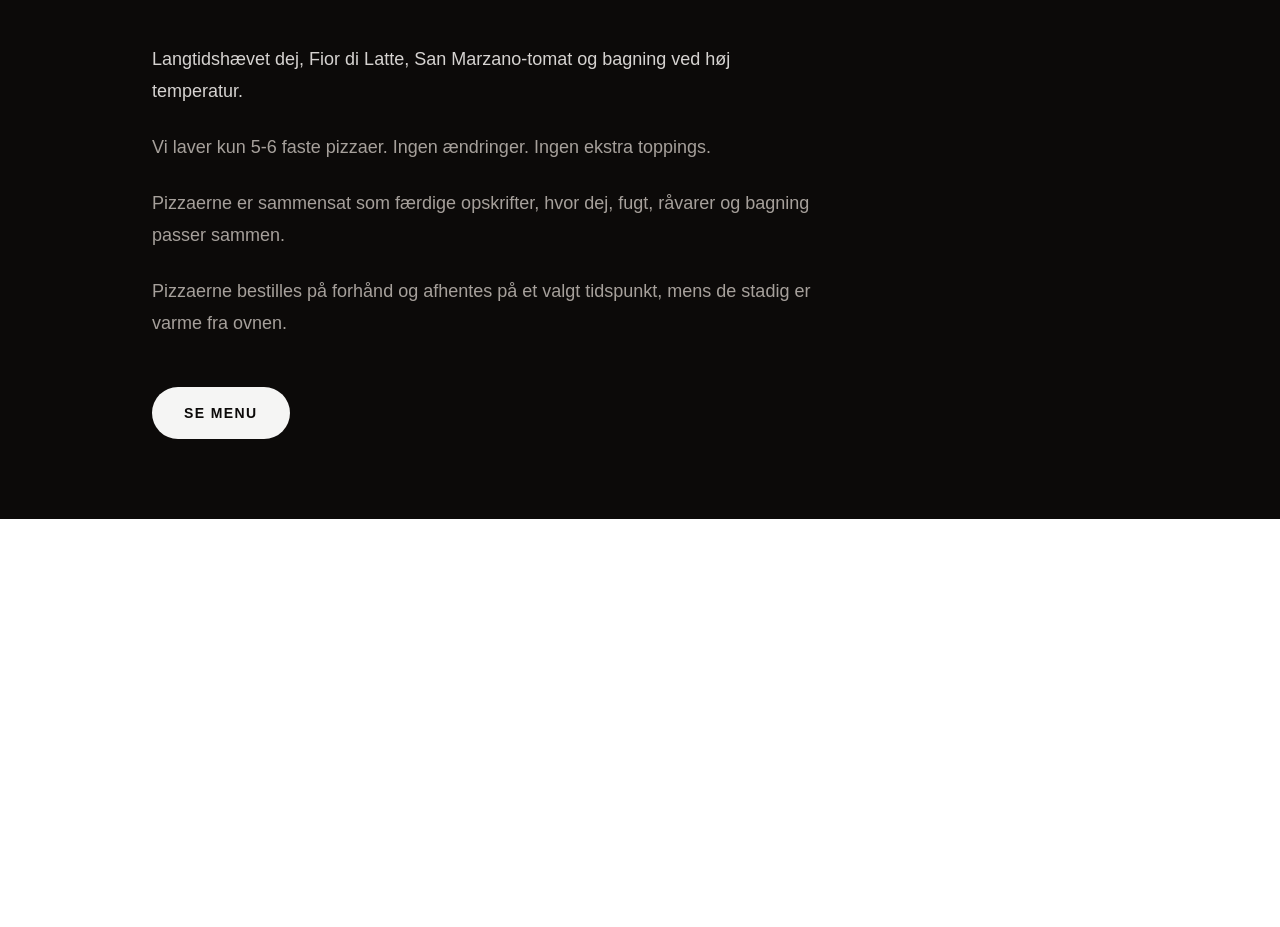
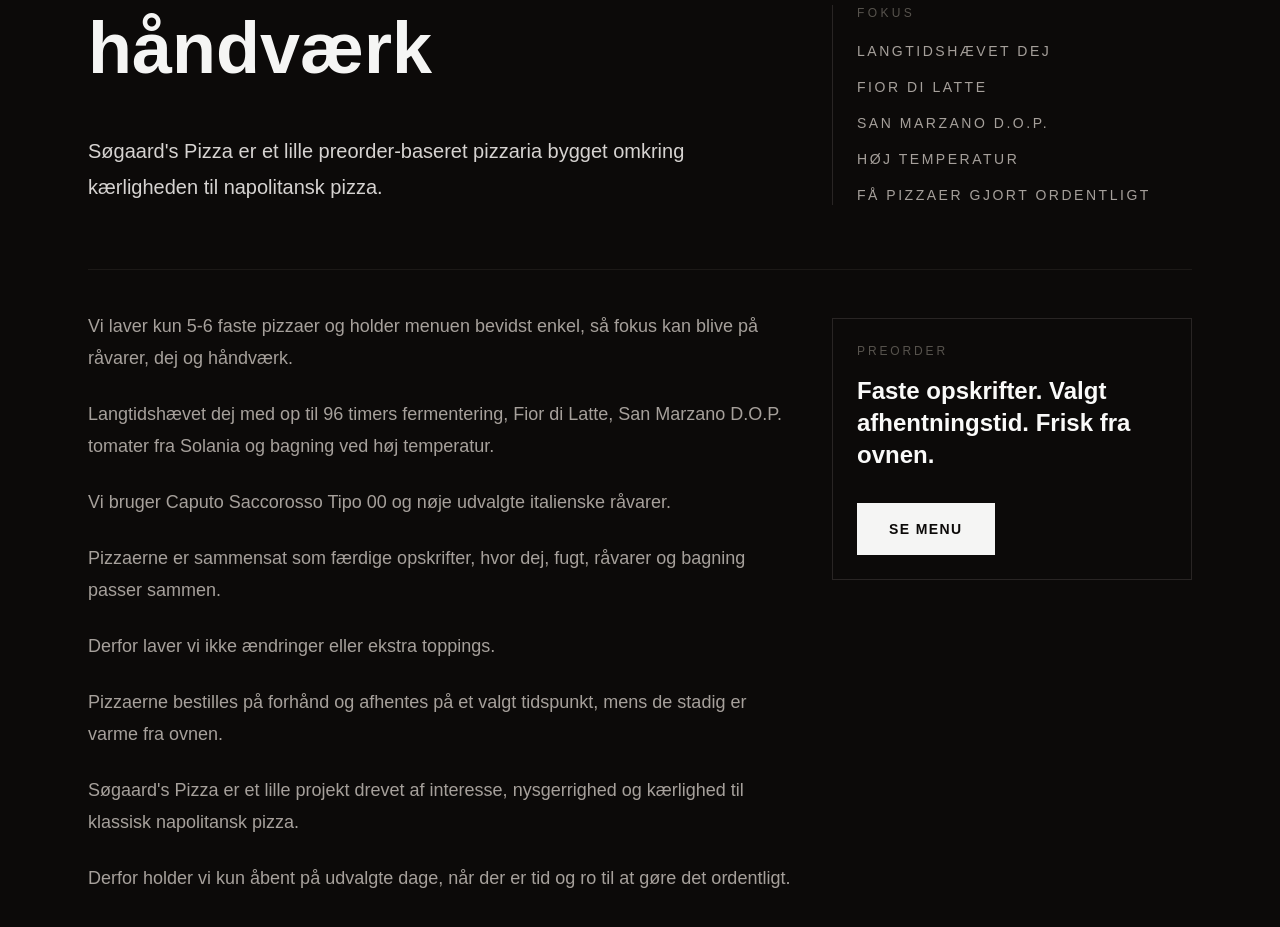
Before and after one commit to dkcsn/soegaards-pizza, a Next.js app: page / in a window 1280 px wide. Shown: the part 391-1318 px from the top of the page. Before the commit the page ends 910 px from the top, so only its background shows below. Built offline with nearby package versions, Linux system fonts and the light colour scheme.

Commit message:
Update homepage brand copy

```diff
--- a/app/page.tsx
+++ b/app/page.tsx
@@ -3,46 +3,89 @@
 export default function Home() {
   return (
     <main className="min-h-screen bg-stone-950 text-stone-100">
-      <section className="mx-auto flex min-h-screen max-w-5xl flex-col justify-center px-6 py-20">
+      <section className="mx-auto flex min-h-screen max-w-6xl flex-col justify-center px-6 py-20">
+        <div className="grid gap-14 lg:grid-cols-[minmax(0,1fr)_360px] lg:items-end">
+          <div>
             <p className="mb-6 text-sm uppercase tracking-[0.35em] text-stone-500">
               Søgaard&apos;s Pizza
             </p>
 
             <h1 className="max-w-4xl text-5xl font-bold leading-tight md:text-7xl">
-          Napolitansk pizza.
-          <br />
-          Få pizzaer.
-          <br />
-          Lavet ordentligt.
+              Napolitansk pizza bygget på gode råvarer og håndværk
             </h1>
 
-        <p className="mt-10 max-w-2xl text-lg leading-8 text-stone-300">
-          Langtidshævet dej, Fior di Latte, San Marzano-tomat og bagning ved
-          høj temperatur.
+            <p className="mt-10 max-w-2xl text-xl leading-9 text-stone-300">
+              Søgaard&apos;s Pizza er et lille preorder-baseret pizzaria bygget
+              omkring kærligheden til napolitansk pizza.
             </p>
+          </div>
 
-        <p className="mt-6 max-w-2xl text-lg leading-8 text-stone-400">
-          Vi laver kun 5-6 faste pizzaer. Ingen ændringer. Ingen ekstra
-          toppings.
+          <div className="border-l border-stone-800 pl-6">
+            <p className="text-xs uppercase tracking-[0.28em] text-stone-600">
+              Fokus
             </p>
+            <div className="mt-5 grid gap-4 text-sm uppercase tracking-[0.18em] text-stone-400">
+              <p>Langtidshævet dej</p>
+              <p>Fior di Latte</p>
+              <p>San Marzano D.O.P.</p>
+              <p>Høj temperatur</p>
+              <p>Få pizzaer gjort ordentligt</p>
+            </div>
+          </div>
+        </div>
 
-        <p className="mt-6 max-w-2xl text-lg leading-8 text-stone-400">
+        <div className="mt-16 grid gap-10 border-t border-stone-900 pt-10 lg:grid-cols-[minmax(0,1fr)_360px]">
+          <div className="max-w-3xl space-y-6 text-lg leading-8 text-stone-400">
+            <p>
+              Vi laver kun 5-6 faste pizzaer og holder menuen bevidst enkel, så
+              fokus kan blive på råvarer, dej og håndværk.
+            </p>
+            <p>
+              Langtidshævet dej med op til 96 timers fermentering, Fior di
+              Latte, San Marzano D.O.P. tomater fra Solania og bagning ved høj
+              temperatur.
+            </p>
+            <p>
+              Vi bruger Caputo Saccorosso Tipo 00 og nøje udvalgte italienske
+              råvarer.
+            </p>
+            <p>
               Pizzaerne er sammensat som færdige opskrifter, hvor dej, fugt,
               råvarer og bagning passer sammen.
             </p>
-
-        <p className="mt-6 max-w-2xl text-lg leading-8 text-stone-400">
+            <p>
+              Derfor laver vi ikke ændringer eller ekstra toppings.
+            </p>
+            <p>
               Pizzaerne bestilles på forhånd og afhentes på et valgt tidspunkt,
               mens de stadig er varme fra ovnen.
             </p>
+            <p>
+              Søgaard&apos;s Pizza er et lille projekt drevet af interesse,
+              nysgerrighed og kærlighed til klassisk napolitansk pizza.
+            </p>
+            <p>
+              Derfor holder vi kun åbent på udvalgte dage, når der er tid og ro
+              til at gøre det ordentligt.
+            </p>
+          </div>
 
-        <div className="mt-12">
+          <div className="lg:pt-2">
+            <div className="border border-stone-800 p-6">
+              <p className="text-xs uppercase tracking-[0.24em] text-stone-600">
+                Preorder
+              </p>
+              <p className="mt-4 text-2xl font-semibold leading-8 text-stone-50">
+                Faste opskrifter. Valgt afhentningstid. Frisk fra ovnen.
+              </p>
               <Link
                 href="/menu"
-            className="inline-flex rounded-full bg-stone-100 px-8 py-4 text-sm font-semibold uppercase tracking-widest text-stone-950 transition hover:bg-stone-300"
+                className="mt-8 inline-flex bg-stone-100 px-8 py-4 text-sm font-semibold uppercase tracking-widest text-stone-950 transition hover:bg-stone-300"
               >
                 Se menu
               </Link>
+            </div>
+          </div>
         </div>
       </section>
     </main>
```
Lines whose indentation alone changed are shown as unchanged.
